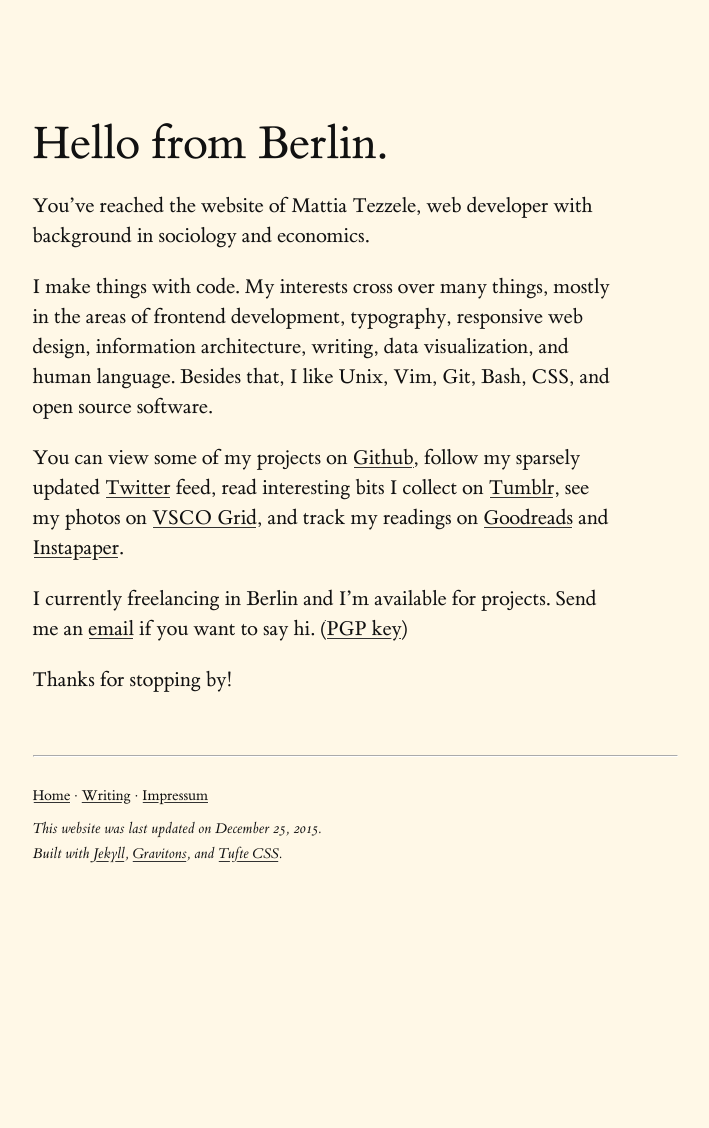
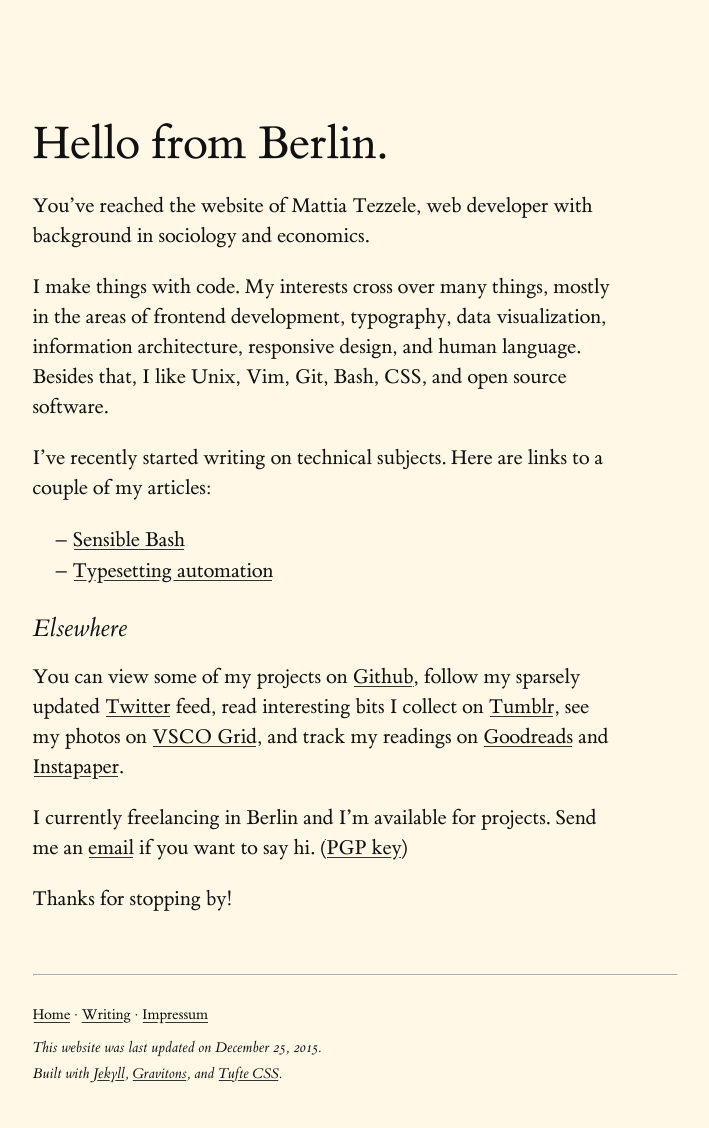
Before and after one commit to mrzool/mrzool.github.io, a Jekyll site: the page built from index.md, in a window 1280 px wide. Shown: the whole page, without its empty margins (285-994 px from the left). Built offline with Jekyll 4.4.1, drawn with Linux system fonts in a browser that asks for light colours; before the commit the page ends 908 px from its top, so only the background shows below that.

Commit message:
Taking it from here

```diff
--- a/_layouts/post.html
+++ b/_layouts/post.html
@@ -17,6 +17,7 @@
 
         {{ content }}
 
+        <span class="right-align h4">&mdash;<a href="http://mrzool.cc">mrzool</a></span>
       </article>
 
       <p class="mt4 h4 italic">
--- a/index.md
+++ b/index.md
@@ -8,7 +8,13 @@ exclude: true
 
 You've reached the website of Mattia Tezzele, web developer with background in sociology and economics.
 
-I make things with code. My interests cross over many things, mostly in the areas of frontend development, typography, responsive web design, information architecture, writing, data visualization, and human language. Besides that, I like Unix, Vim, Git, Bash, CSS, and open source software.
+I make things with code. My interests cross over many things, mostly in the areas of frontend development, typography, data visualization, information architecture, responsive design, and human language. Besides that, I like Unix, Vim, Git, Bash, CSS, and open source software.
+
+I've recently started writing on technical subjects. Here are links to a couple of my articles:
+
+{% include _posts.html %}
+
+### Elsewhere
 
 You can view some of my projects on [Github](http://github.com/mrzool), follow my sparsely updated [Twitter](http://twitter.com/mrzool_) feed, read interesting bits I collect on [Tumblr](http://zoolnotes.tumblr.com), see my photos on [VSCO Grid](https://mrzool.vsco.co/), and track my readings on [Goodreads](http://www.goodreads.com/mrzool) and [Instapaper](https://www.instapaper.com/p/__zool).
 
--- a/s.css
+++ b/s.css
@@ -1079,6 +1079,8 @@ blockquote footer {
   vertical-align: bottom;
 }
 
+.align-right { text-align: right; }
+
 .block { display: block; }
 
 .gray { color: #424C55; }
--- a/src/s.css
+++ b/src/s.css
@@ -46,6 +46,8 @@ blockquote footer {
   vertical-align: bottom;
 }
 
+.align-right { text-align: right; }
+
 .block { display: block; }
 
 .gray { color: var(--gray); }
```
